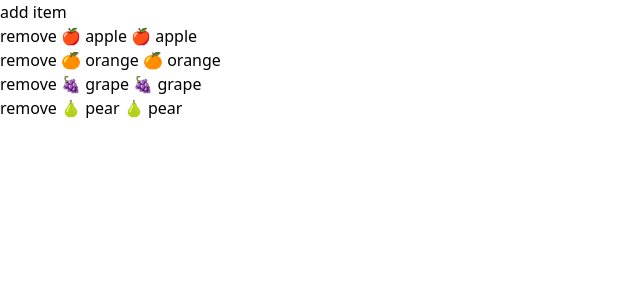
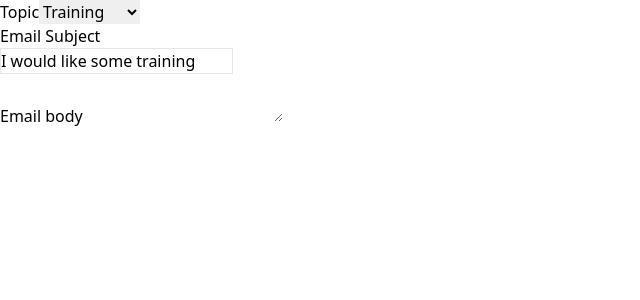
Before and after one commit to gtanchak/POC-semantic-design-tokens, a React (Vite) app: page /user in a window 1280 px wide. Shown: the top 300 px of the page, without its empty margins (0-640 px from the left). Built offline with nearby package versions, Linux system fonts and the light colour scheme; what axios-cache-interceptor would draw is missing.

Commit message:
added key props example

```diff
--- a/dev-dist/sw.js
+++ b/dev-dist/sw.js
@@ -82,7 +82,7 @@ define(['./workbox-c676b6d3'], (function (workbox) { 'use strict';
     "revision": "3ca0b8505b4bec776b69afdba2768812"
   }, {
     "url": "index.html",
-    "revision": "0.aaisu1rfbg"
+    "revision": "0.59a0pkg5u8"
   }], {});
   workbox.cleanupOutdatedCaches();
   workbox.registerRoute(new workbox.NavigationRoute(workbox.createHandlerBoundToURL("index.html"), {
--- a/src/pages/user.tsx
+++ b/src/pages/user.tsx
@@ -3,44 +3,44 @@ import {useState} from "react";
 export default function UserPage() {
 
 
-    const allItems = [
-        { id: 'apple', value: '🍎 apple' },
-        { id: 'orange', value: '🍊 orange' },
-        { id: 'grape', value: '🍇 grape' },
-        { id: 'pear', value: '🍐 pear' },
-    ]
+    const defaultValuesByTopic = {
+        training: 'I would like some training',
+        consulting: 'I have consulting needs',
+        question: 'I have some questions',
+    }
+
+    const [topic, setTopic] = useState('training')
 
 
 
-    const [items, setItems] = useState(allItems)
-
-    console.log(items);
-
-    function addItem() {
-        const itemIds = items.map(i => i.id)
-        const itemToAdd = allItems.find(i => !itemIds.includes(i.id))
-        if (itemToAdd) setItems([...items, itemToAdd])
-    }
-
-    function removeItem(id: string) {
-        setItems(items.filter(i => i.id !== id))
-    }
-
     return (
         <main>
-            <button disabled={items.length >= allItems.length} onClick={addItem}>
-                add item
-            </button>
-            <ul>
-                {items.map((item: any) => (
-                    <li>
-                        <button onClick={() => removeItem(item.id)}>remove</button>
-                        {' '}
-                        <label htmlFor={`${item.id}-input`}>{item.value}</label>{' '}
-                        <input id={`${item.id}-input`} defaultValue={item.value} key={item.value} />
-                    </li>
-                ))}
-            </ul>
+            <form>
+                <div>
+                <label htmlFor="topic">Topic</label>
+                <select
+                    id="topic"
+                    value={topic}
+                    onChange={(e) => setTopic(e.target.value)}
+                >
+                    <option value="training">Training</option>
+                    <option value="consulting">Consulting</option>
+                    <option value="question">Question</option>
+                </select>
+                </div>
+                <div>
+                <label htmlFor="subject" className="block">Email Subject</label>
+                <input
+                    className="border "
+                    id="subject"
+                    defaultValue={defaultValuesByTopic[topic]}
+                />
+                </div>
+                <div>
+                <label htmlFor="body">Email body</label>
+                <textarea id="body"/>
+                </div>
+            </form>
         </main>
     )
 }
```
